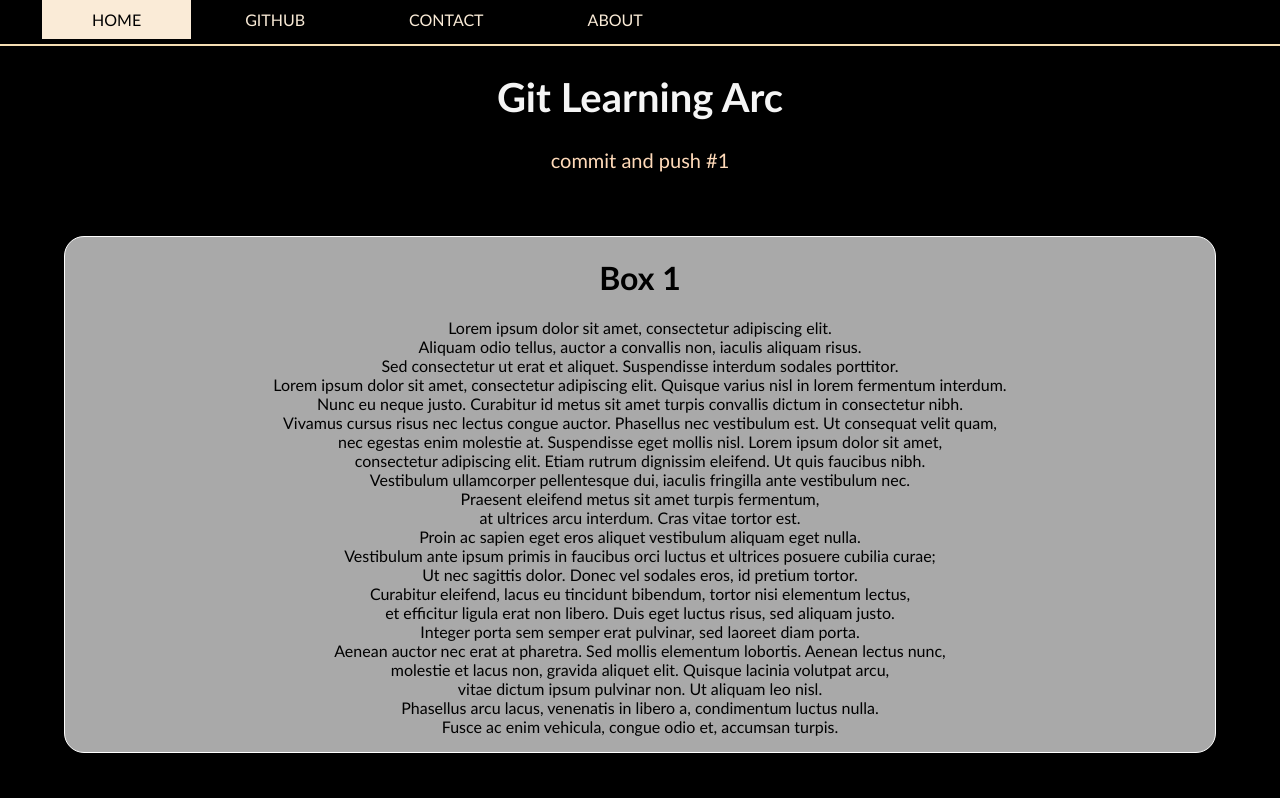
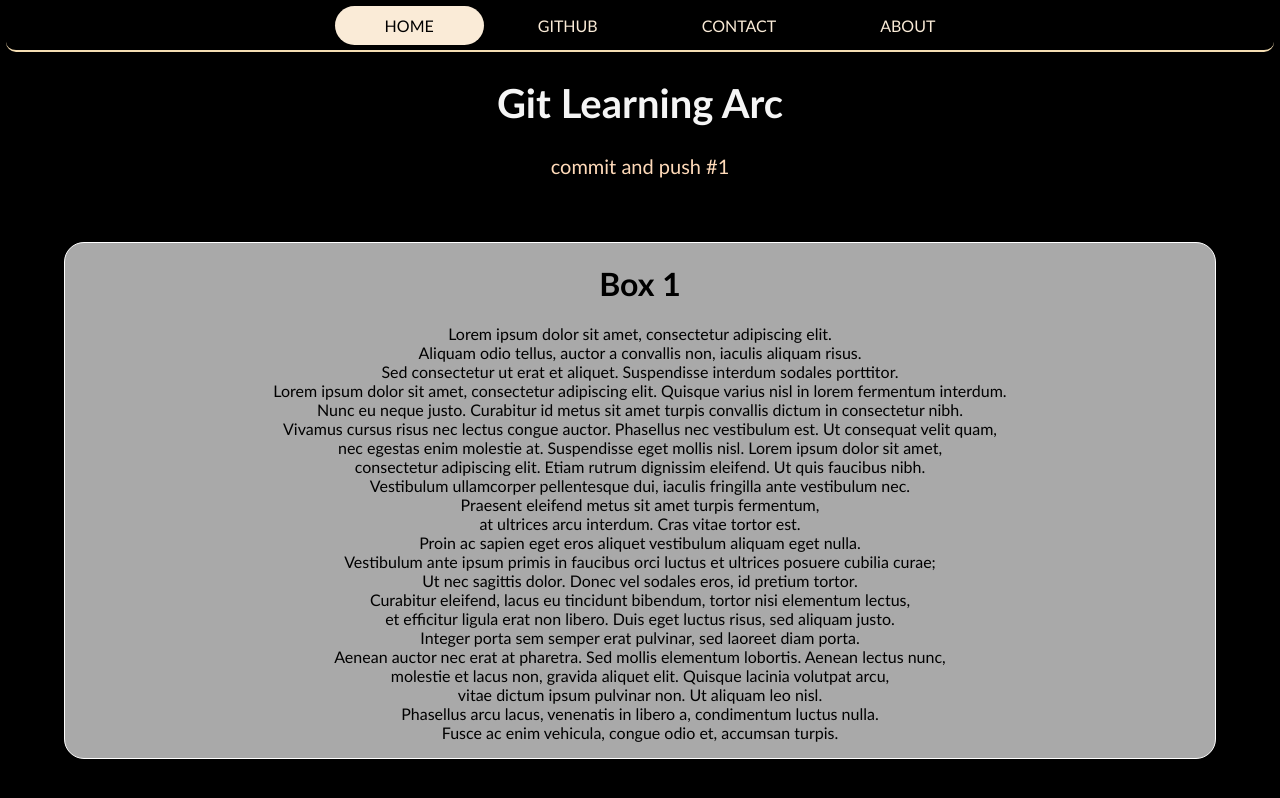
Before and after one commit to piyush-singh-rawat/localrepo, a plain HTML site: page index.html in a window 1280 px wide. Drawn offline with Linux system fonts and the light colour scheme.

Commit message:
commit #5

```diff
--- a/style.css
+++ b/style.css
@@ -25,8 +25,12 @@ body{
     list-style: none;
     border-bottom: 2px solid wheat;
     padding: 5;
-    margin: 0;
+    margin: 6px;
     padding-bottom: 5px;
+    border-radius: 10px;
+    background-color: black;
+    justify-content: center;
+
 }
 
 li{
@@ -39,9 +43,11 @@ li{
     color: black;
     background-color: antiquewhite;
     transition: ease-in-out 300ms;
+    border-radius: 20px;
 }
 .active_tab{
     color: black;
+    border-radius: 20px;
     background-color: antiquewhite;
 }
 
```
